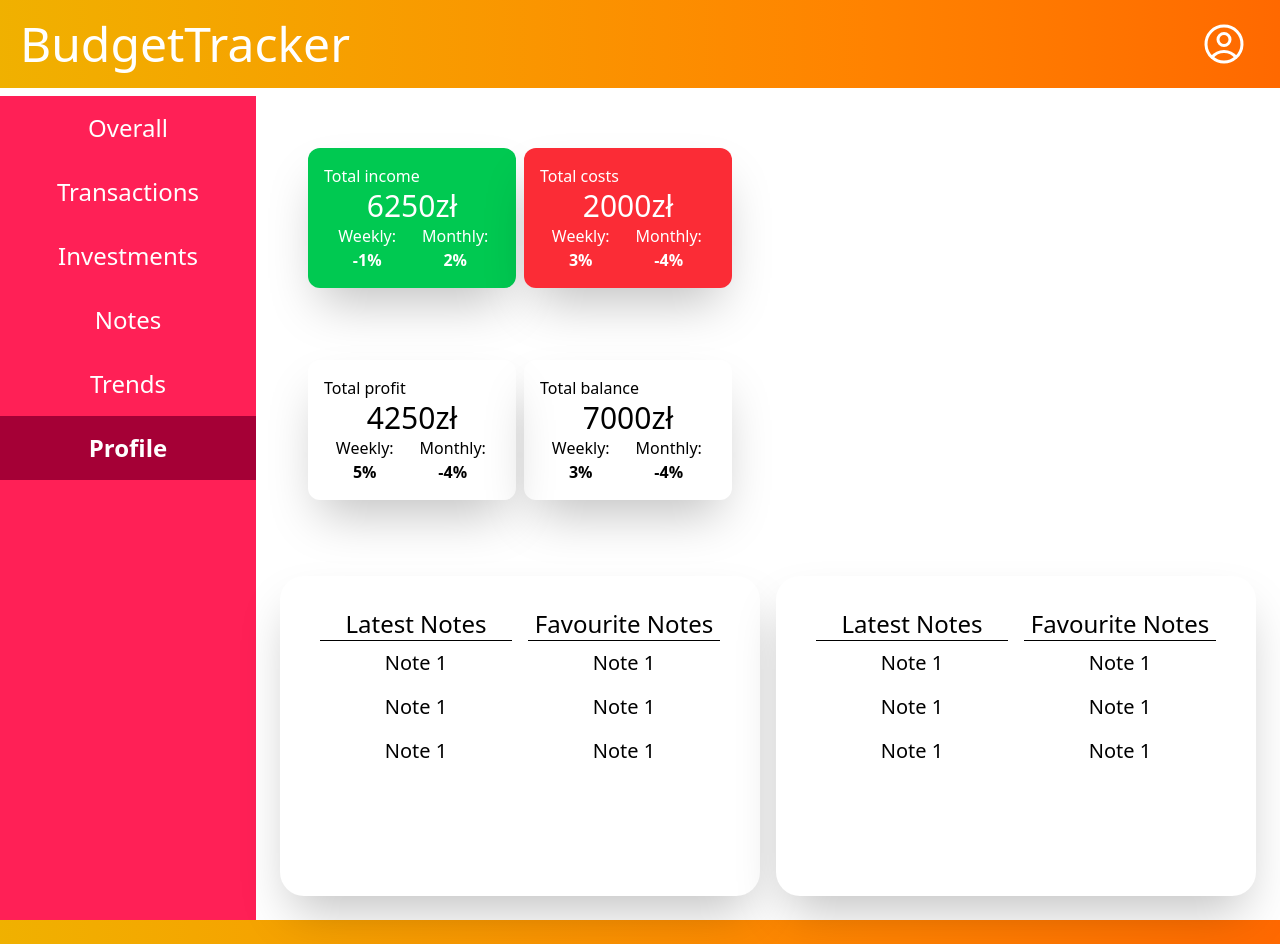
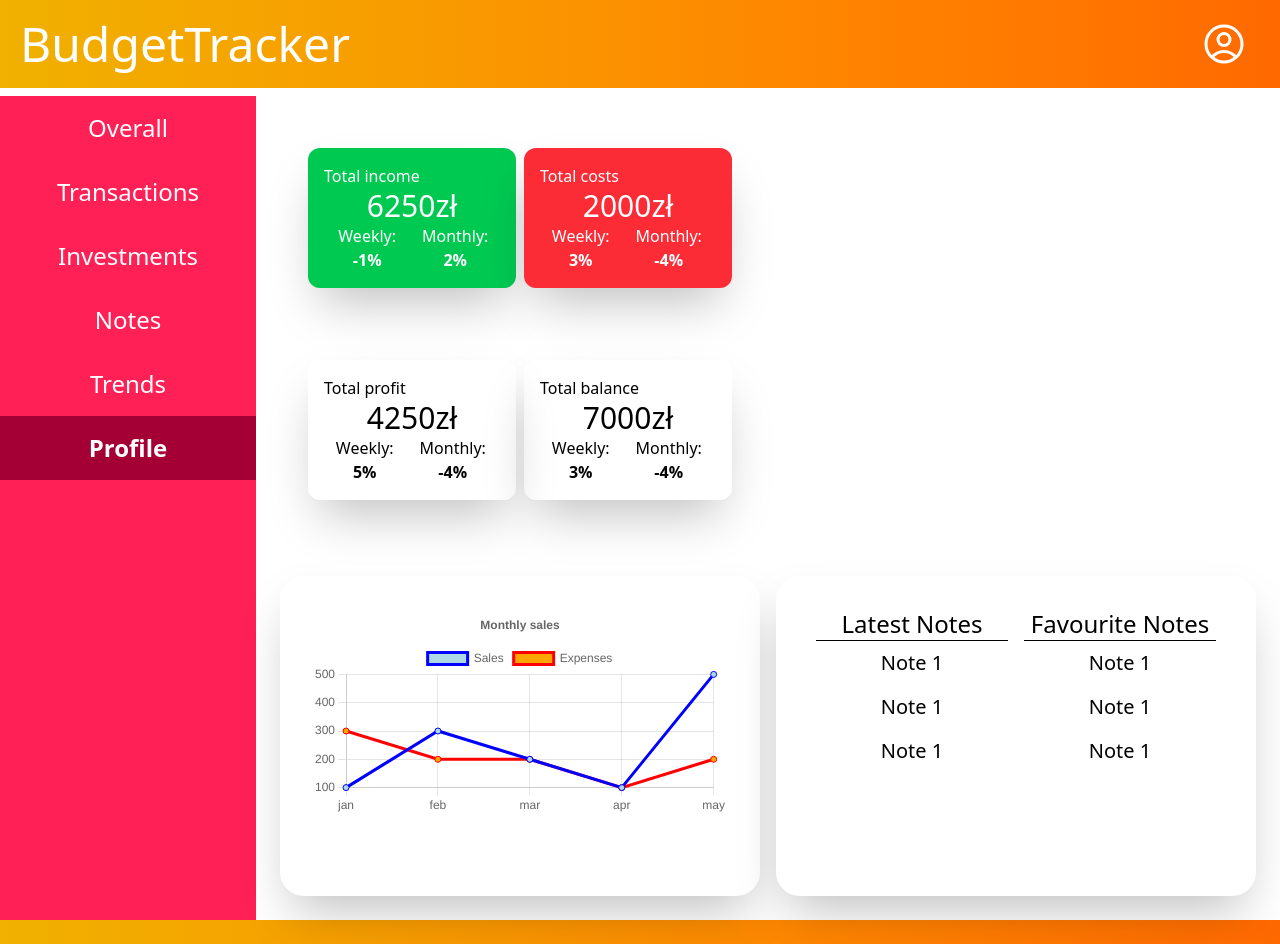
Before and after one commit to LisZLisowni2/budget-tracker, a React (Vite) app in the folder frontend/: page /dashboard/overall in a window 1280 px wide. Shown: the top 944 px of the page. Built offline with nearby package versions, Linux system fonts and the light colour scheme; no server answers.

Commit message:
Add example chart

```diff
--- a/frontend/package.json
+++ b/frontend/package.json
@@ -18,6 +18,7 @@
     "chartjs": "^0.3.24",
     "lucide-react": "^0.542.0",
     "react": "^19.0.0",
+    "react-chartjs-2": "^5.3.0",
     "react-charts": "^3.0.0-beta.57",
     "react-dom": "^19.0.0",
     "react-router": "^7.2.0",
--- a/frontend/src/components/Dashboard/Overall.tsx
+++ b/frontend/src/components/Dashboard/Overall.tsx
@@ -1,6 +1,28 @@
 // TODO: UPDATE TO SERVE THE DATA FROM SERVER
 
 import { useUser } from "../../context/UserContext";
+import { Line } from "react-chartjs-2"
+import {
+    Chart as ChartJS,
+    CategoryScale,
+    LinearScale,
+    PointElement,
+    LineElement,
+    Title,
+    Tooltip,
+    Legend,
+    plugins
+} from "chart.js"
+
+ChartJS.register(
+    CategoryScale,
+    LinearScale,
+    PointElement,
+    LineElement,
+    Title,
+    Tooltip,
+    Legend
+)
 
 interface IStatsItem {
     title: string,
@@ -55,6 +77,34 @@ export default function Overall() {
 
     console.log(user)
 
+    const data = {
+        labels: ['jan', 'feb', 'mar', 'apr', 'may'],
+        datasets: [
+            {
+                label: "Sales",
+                data: [100, 300, 200, 100, 500],
+                borderColor: "blue",
+                backgroundColor: "lightblue",
+                fill: true
+            },
+            {
+                label: "Expenses",
+                data: [300, 200, 200, 100, 200],
+                borderColor: "red",
+                backgroundColor: "orange",
+                fill: true
+            }
+        ]
+    }
+
+    const options = {
+        responsive: true,
+        plugins: {
+            // legend: { position: "top" },
+            title: { display: true, text: "Monthly sales" }
+        }
+    }
+
     return (
         <div className="flex items-center justify-between flex-col h-full *:p-4 max-lg:overflow-auto">
             <div className="flex-col w-full h-1/4 *:p-8 max-sm:*:my-3">
@@ -69,8 +119,7 @@ export default function Overall() {
             </div>
             <div className="flex max-sm:flex-col justify-evenly lg:w-full *:bg-white">
                 <div className="text-lg lg:text-xl h-80 p-8 m-2 shadow-2xl lg:w-3/5 rounded-3xl flex justify-between overflow-hidden">
-                    <Notes title="Latest Notes" notes={["Note 1", "Note 1", "Note 1"]}/>
-                    <Notes title="Favourite Notes" notes={["Note 1", "Note 1", "Note 1"]}/>
+                    <Line data={data} options={options} style={{ width: "500px"}}/>
                 </div>
                 <div className="text-lg lg:text-xl h-80 p-8 m-2 shadow-2xl lg:w-3/5 rounded-3xl flex justify-between overflow-hidden">
                     <Notes title="Latest Notes" notes={["Note 1", "Note 1", "Note 1"]}/>
```
Also changed, not shown: 1 other file (tests, documents, lock files or other folders).
